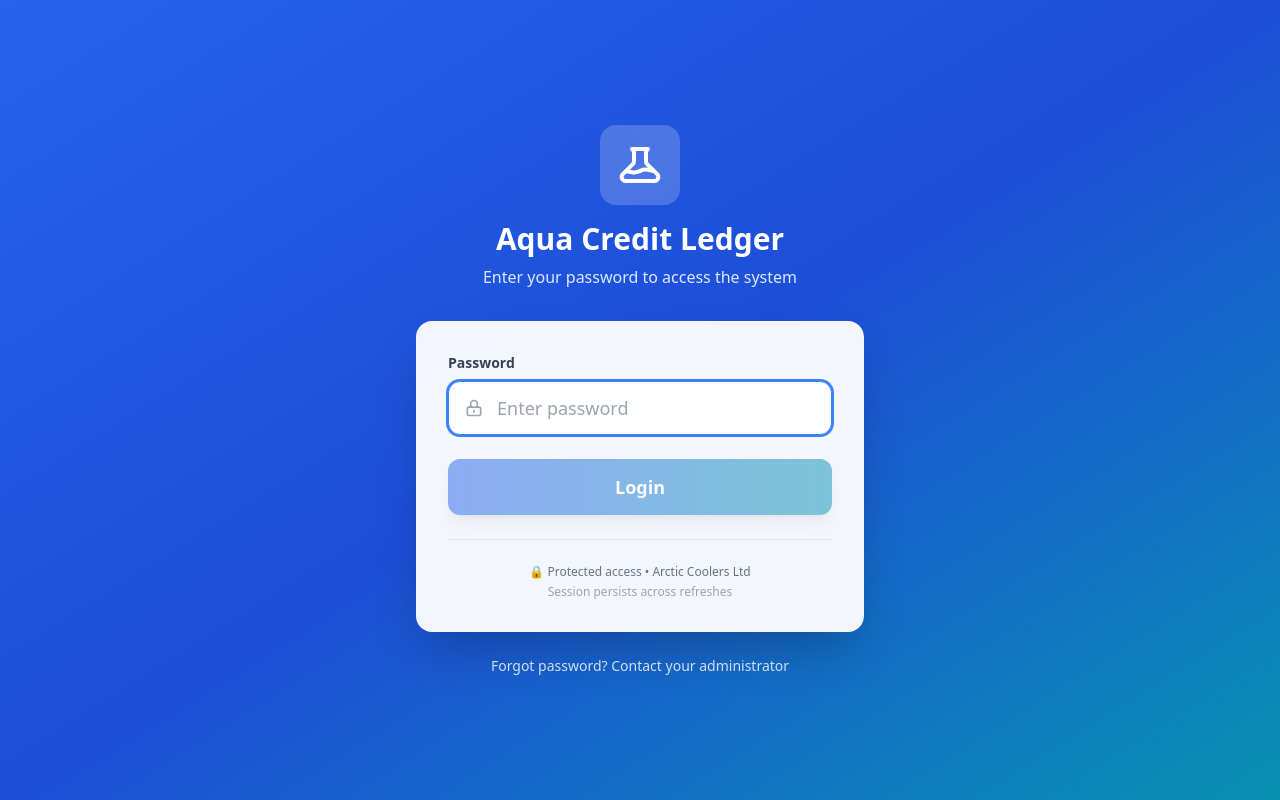
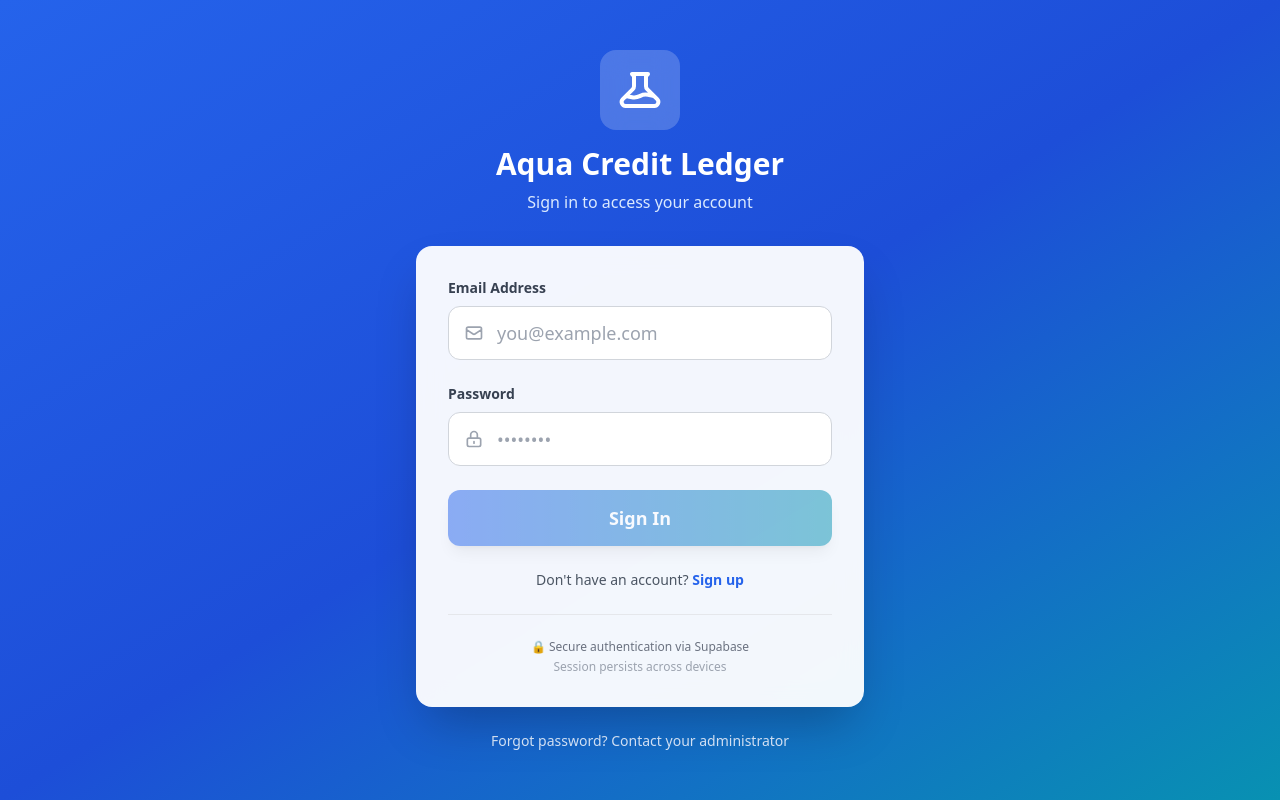
Before and after one commit to kyalokennedy142-del/arctic-coolers-ledger, a React (Vite) app: page /login in a window 1280 px wide. Built offline with nearby package versions, Linux system fonts and the light colour scheme; no server answers; the database is empty.

Commit message:
feat:add email auth

```diff
--- a/src/lib/AuthGuard.jsx
+++ b/src/lib/AuthGuard.jsx
@@ -1,15 +1,69 @@
-import React from 'react';
+import React, { useState, useEffect } from 'react';
 import { Navigate, useLocation } from 'react-router-dom';
+import { supabase } from './supabaseClient';
 
 const AuthGuard = ({ children }) => {
   const location = useLocation();
+  const [checkingAuth, setCheckingAuth] = useState(true);
+  const [isAuthenticated, setIsAuthenticated] = useState(false);
 
-  const isLoggedIn = localStorage.getItem('arctic-logged-in') === 'true';
+  useEffect(() => {
+    let mounted = true;
 
-  if (!isLoggedIn) {
+    const checkAuth = async () => {
+      try {
+        const { data: { session } } = await supabase.auth.getSession();
+        if (mounted) {
+          setIsAuthenticated(!!session);
+        }
+      } catch (error) {
+        console.error('Auth check error:', error);
+        if (mounted) {
+          setIsAuthenticated(false);
+        }
+      } finally {
+        if (mounted) {
+          setCheckingAuth(false);
+        }
+      }
+    };
+
+    checkAuth();
+
+    // Listen for auth changes (login/logout)
+    const { data: { subscription } } = supabase.auth.onAuthStateChange(
+      (event, session) => {
+        if (mounted) {
+          setIsAuthenticated(!!session);
+          setCheckingAuth(false);
+        }
+      }
+    );
+
+    return () => {
+      mounted = false;
+      subscription?.unsubscribe();
+    };
+  }, []);
+
+  // Show loading state while checking auth
+  if (checkingAuth) {
+    return (
+      <div className="min-h-screen flex items-center justify-center bg-gray-50">
+        <div className="text-center">
+          <div className="animate-spin rounded-full h-12 w-12 border-b-2 border-blue-600 mx-auto"></div>
+          <p className="mt-4 text-gray-600">Checking authentication...</p>
+        </div>
+      </div>
+    );
+  }
+
+  // Redirect to login if not authenticated
+  if (!isAuthenticated) {
     return <Navigate to="/login" state={{ from: location }} replace />;
   }
 
+  // User is authenticated, render protected content
   return children;
 };
 
--- a/src/modules/auth/LoginPage.jsx
+++ b/src/modules/auth/LoginPage.jsx
@@ -1,39 +1,87 @@
 import React, { useState, useEffect } from 'react';
-import { useNavigate } from 'react-router-dom';
+import { useNavigate, useLocation } from 'react-router-dom';
+import { supabase } from '../../lib/supabaseClient';
 import toast from 'react-hot-toast';
 
 const LoginPage = () => {
+  const [email, setEmail] = useState('');
   const [password, setPassword] = useState('');
   const [isLoading, setIsLoading] = useState(false);
   const navigate = useNavigate();
+  const location = useLocation();
 
   // Check if already logged in on mount
   useEffect(() => {
-    const isLoggedIn = localStorage.getItem('arctic-logged-in');
-    if (isLoggedIn === 'true') {
-      toast.success('Already logged in!');
-      navigate('/');
-    }
+    const checkSession = async () => {
+      const { data: { session } } = await supabase.auth.getSession();
+      if (session) {
+        toast.success('Already logged in!');
+        navigate('/');
+      }
+    };
+    checkSession();
   }, [navigate]);
 
-  const handleLogin = (e) => {
+  const handleLogin = async (e) => {
     e.preventDefault();
     setIsLoading(true);
 
-    const correctPassword = import.meta.env.VITE_APP_PASSWORD || '1234';
+    try {
+      const { data: { user, session }, error } = await supabase.auth.signInWithPassword({
+        email: email.trim(),
+        password: password,
+      });
 
-    setTimeout(() => {
-      if (password === correctPassword) {
-        localStorage.setItem('arctic-logged-in', 'true');
-        localStorage.setItem('arctic-login-time', new Date().toISOString());
-        toast.success('Login successful! Welcome back.');
-        navigate('/');
+      if (error) throw error;
+
+      toast.success('Welcome back!');
+
+      // Redirect to original location or dashboard
+      const from = location.state?.from?.pathname || '/';
+      navigate(from, { replace: true });
+
+    } catch (error) {
+      console.error('Login error:', error.message);
+
+      // Friendly error messages
+      if (error.message.includes('Invalid login credentials')) {
+        toast.error('Wrong email or password. Please try again.');
+      } else if (error.message.includes('Email not confirmed')) {
+        toast.error('Please confirm your email address first.');
       } else {
-        toast.error('Wrong password! Please try again.');
-        setPassword('');
+        toast.error(`Login failed: ${error.message}`);
       }
+      setPassword('');
+    } finally {
       setIsLoading(false);
-    }, 500);
+    }
+  };
+
+  // Optional: Add sign-up function (remove if you disabled sign-ups)
+  const handleSignUp = async () => {
+    if (!email || !password) {
+      toast.error('Please enter email and password');
+      return;
+    }
+
+    try {
+      const { data: { user }, error } = await supabase.auth.signUp({
+        email: email.trim(),
+        password: password,
+        options: {
+          emailRedirectTo: `${window.location.origin}/`,
+        },
+      });
+
+      if (error) throw error;
+
+      toast.success('Account created! Please check your email to confirm.');
+      setPassword('');
+
+    } catch (error) {
+      console.error('Sign up error:', error.message);
+      toast.error(`Sign up failed: ${error.message}`);
+    }
   };
 
   return (
@@ -48,12 +96,35 @@ const LoginPage = () => {
             </svg>
           </div>
           <h1 className="text-3xl font-bold text-white">Aqua Credit Ledger</h1>
-          <p className="text-blue-100 mt-2">Enter your password to access the system</p>
+          <p className="text-blue-100 mt-2">Sign in to access your account</p>
         </div>
 
         {/* Login Card */}
         <div className="bg-white/95 backdrop-blur-md rounded-2xl shadow-2xl p-8">
           <form onSubmit={handleLogin} className="space-y-6">
+
+            {/* Email Field */}
+            <div>
+              <label className="block text-sm font-semibold text-gray-700 mb-2">
+                Email Address
+              </label>
+              <div className="relative">
+                <input
+                  type="email"
+                  value={email}
+                  onChange={(e) => setEmail(e.target.value)}
+                  className="w-full rounded-xl border border-gray-300 px-4 py-3 pl-12 text-lg focus:border-blue-500 focus:outline-none focus:ring-2 focus:ring-blue-500 transition-all"
+                  placeholder="you@example.com"
+                  required
+                  disabled={isLoading}
+                />
+                <svg className="absolute left-4 top-1/2 -translate-y-1/2 h-5 w-5 text-gray-400" fill="none" stroke="currentColor" viewBox="0 0 24 24">
+                  <path strokeLinecap="round" strokeLinejoin="round" strokeWidth={2} d="M3 8l7.89 5.26a2 2 0 002.22 0L21 8M5 19h14a2 2 0 002-2V7a2 2 0 00-2-2H5a2 2 0 00-2 2v10a2 2 0 002 2z" />
+                </svg>
+              </div>
+            </div>
+
+            {/* Password Field */}
             <div>
               <label className="block text-sm font-semibold text-gray-700 mb-2">
                 Password
@@ -64,9 +135,8 @@ const LoginPage = () => {
                   value={password}
                   onChange={(e) => setPassword(e.target.value)}
                   className="w-full rounded-xl border border-gray-300 px-4 py-3 pl-12 text-lg focus:border-blue-500 focus:outline-none focus:ring-2 focus:ring-blue-500 transition-all"
-                  placeholder="Enter password"
-                  maxLength="100"
-                  autoFocus
+                  placeholder="••••••••"
+                  required
                   disabled={isLoading}
                 />
                 <svg className="absolute left-4 top-1/2 -translate-y-1/2 h-5 w-5 text-gray-400" fill="none" stroke="currentColor" viewBox="0 0 24 24">
@@ -75,9 +145,10 @@ const LoginPage = () => {
               </div>
             </div>
 
+            {/* Login Button */}
             <button
               type="submit"
-              disabled={isLoading || !password}
+              disabled={isLoading || !email || !password}
               className="w-full bg-gradient-to-r from-blue-600 to-cyan-600 text-white py-3.5 rounded-xl font-semibold text-lg hover:from-blue-700 hover:to-cyan-700 transition-all disabled:opacity-50 disabled:cursor-not-allowed shadow-lg hover:shadow-xl transform hover:-translate-y-0.5"
             >
               {isLoading ? (
@@ -86,24 +157,40 @@ const LoginPage = () => {
                     <circle className="opacity-25" cx="12" cy="12" r="10" stroke="currentColor" strokeWidth="4"></circle>
                     <path className="opacity-75" fill="currentColor" d="M4 12a8 8 0 018-8V0C5.373 0 0 5.373 0 12h4zm2 5.291A7.962 7.962 0 014 12H0c0 3.042 1.135 5.824 3 7.938l3-2.647z"></path>
                   </svg>
-                  Logging in...
+                  Signing in...
                 </span>
               ) : (
-                'Login'
+                'Sign In'
               )}
             </button>
           </form>
 
+          {/* Optional: Sign Up Link (remove if sign-ups disabled) */}
+          <div className="mt-6 text-center">
+            <p className="text-sm text-gray-600">
+              Don't have an account?{' '}
+              <button
+                type="button"
+                onClick={handleSignUp}
+                className="text-blue-600 font-semibold hover:text-blue-700"
+              >
+                Sign up
+              </button>
+            </p>
+          </div>
+
+          {/* Footer */}
           <div className="mt-6 pt-6 border-t border-gray-200">
             <p className="text-center text-xs text-gray-500">
-              🔒 Protected access • Arctic Coolers Ltd
+              🔒 Secure authentication via Supabase
             </p>
             <p className="text-center text-xs text-gray-400 mt-1">
-              Session persists across refreshes
+              Session persists across devices
             </p>
           </div>
         </div>
 
+        {/* Help Text */}
         <div className="mt-6 text-center">
           <p className="text-blue-100 text-sm">
             Forgot password? Contact your administrator
```
